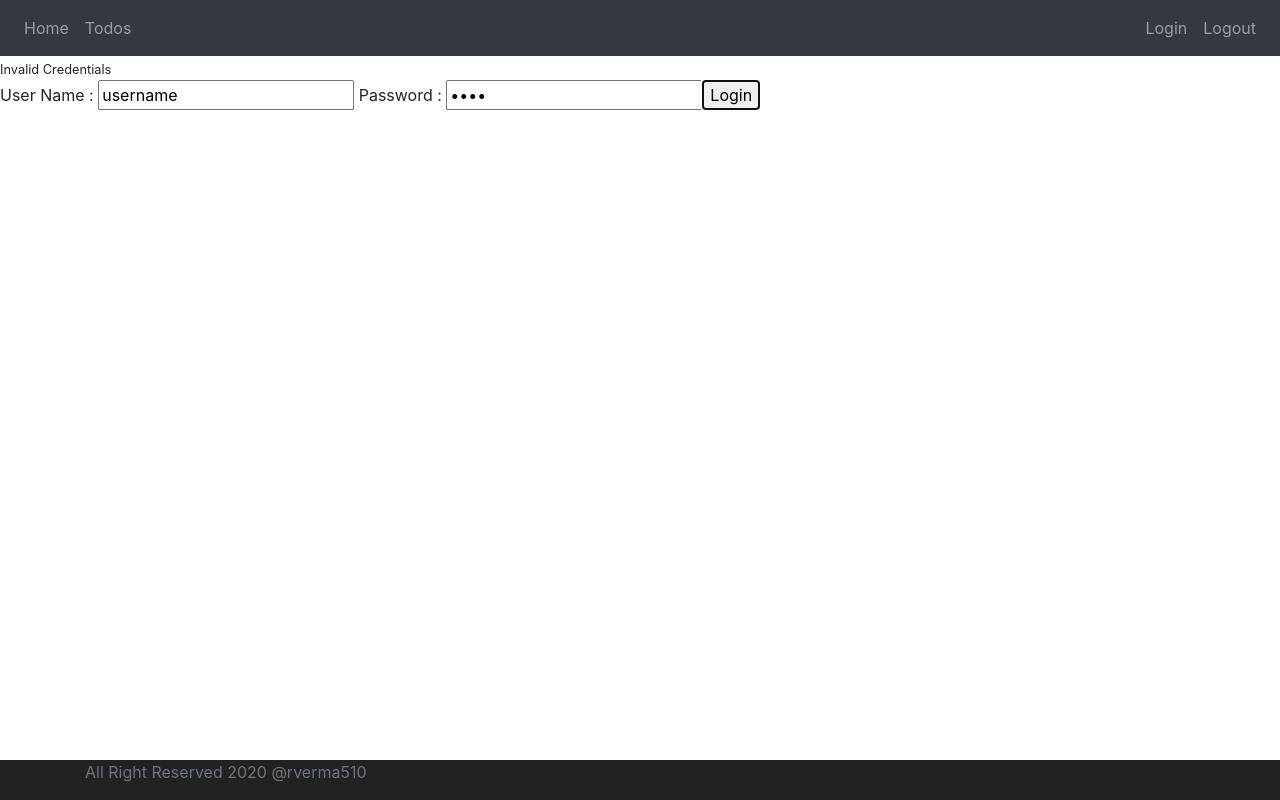
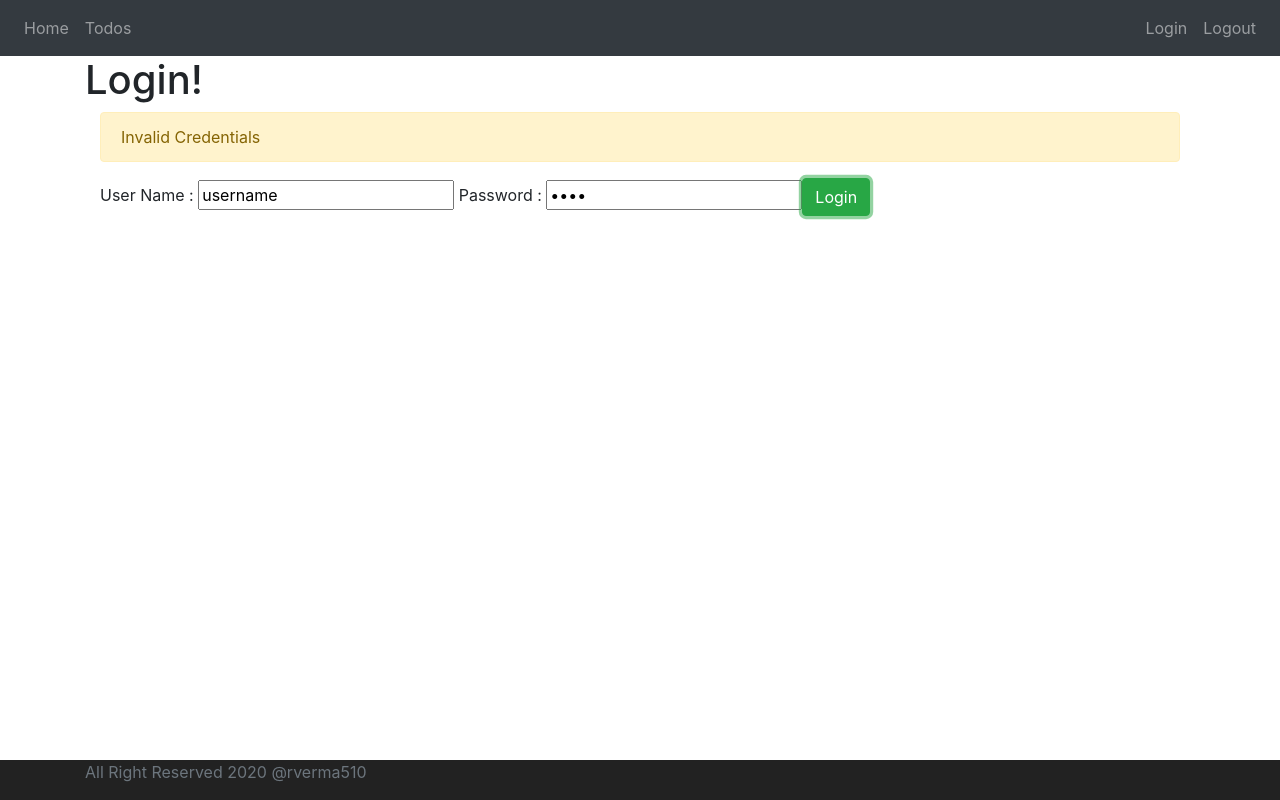
Before and after one commit to rverma510/Todos-Application, an Angular app in the folder frontend/todo/: page / in a window 1280 px wide. Both pictures are taken after a click on the button "Login". Built offline with nearby package versions, Linux system fonts and the light colour scheme.

Commit message:
More Styling

```diff
--- a/frontend/todo/src/app/app.component.html
+++ b/frontend/todo/src/app/app.component.html
@@ -3,6 +3,8 @@
 <!-- <app-login></app-login> -->
 <app-menu></app-menu>
 
-<router-outlet></router-outlet>
+<div class="container">
+  <router-outlet></router-outlet>
+</div>
 
 <app-footer></app-footer>
--- a/frontend/todo/src/app/list-todos/list-todos.component.html
+++ b/frontend/todo/src/app/list-todos/list-todos.component.html
@@ -1,4 +1,7 @@
-<table border="1px">
+<h1>My Todo's</h1>
+
+<div class="container">
+    <table class="table">
         <thead>
             <tr>
                 <th>
@@ -26,3 +29,4 @@
             </tr>
         </tbody>
     </table>
+</div>
--- a/frontend/todo/src/app/login/login.component.html
+++ b/frontend/todo/src/app/login/login.component.html
@@ -1,6 +1,10 @@
-<small *ngIf='invalidLogin'>{{errorMessage}}</small>
-<div>
-    User Name : <input type='text' name='username' [(ngModel)]='username'/>
-    Password : <input type='password' name='password' [(ngModel)]='password'/>
-    <button (click)=handleLogin()>Login</button>
+<h1>Login!</h1>
+
+<div class="container">
+    <div class="alert alert-warning" *ngIf='invalidLogin'>{{errorMessage}}</div>
+    <div>
+        User Name : <input type='text' name='username' [(ngModel)]='username'/>
+        Password : <input type='password' name='password' [(ngModel)]='password'/>
+        <button (click)=handleLogin() class="btn btn-success">Login</button>
+    </div>
 </div>
--- a/frontend/todo/src/app/welcome/welcome.component.html
+++ b/frontend/todo/src/app/welcome/welcome.component.html
@@ -1,3 +1,8 @@
-<h2>Welcome {{name}} to our awesome app.</h2>
+<h1>Welcome</h1>
 
-<p>you can manage your todos <a routerLink='/todos'>here</a></p>
+<div class="container">
+    Welcome {{name}} !
+    you can manage your todos <a routerLink='/todos'>here</a>
+</div>
+
+<p></p>
```
Lines whose indentation alone changed are shown as unchanged.
